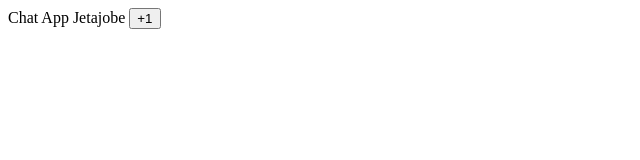
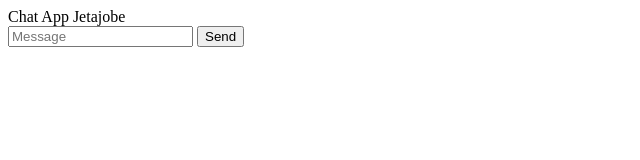
Before and after one commit to Marjorhi/CHAT-APP-JETAJOBE, a website: page public/index.html in a window 1280 px wide. Shown: the whole page, without its empty margins (0-640 px from the left). Drawn offline with nearby package versions, Linux system fonts and the light colour scheme; no server answers.

Commit message:
Creating a form with an input and button

```diff
--- a/public/index.html
+++ b/public/index.html
@@ -3,7 +3,11 @@
     <head></head>
     <body>
         Chat App Jetajobe
-        <button id="increment">+1</button>
+
+        <form id="message-form">
+            <input placeholder="Message">
+            <button>Send</button>
+        </form>
         <script src="/socket.io/socket.io.js"></script>
         <script src="/js/chat.js"></script>
     </body>
```
